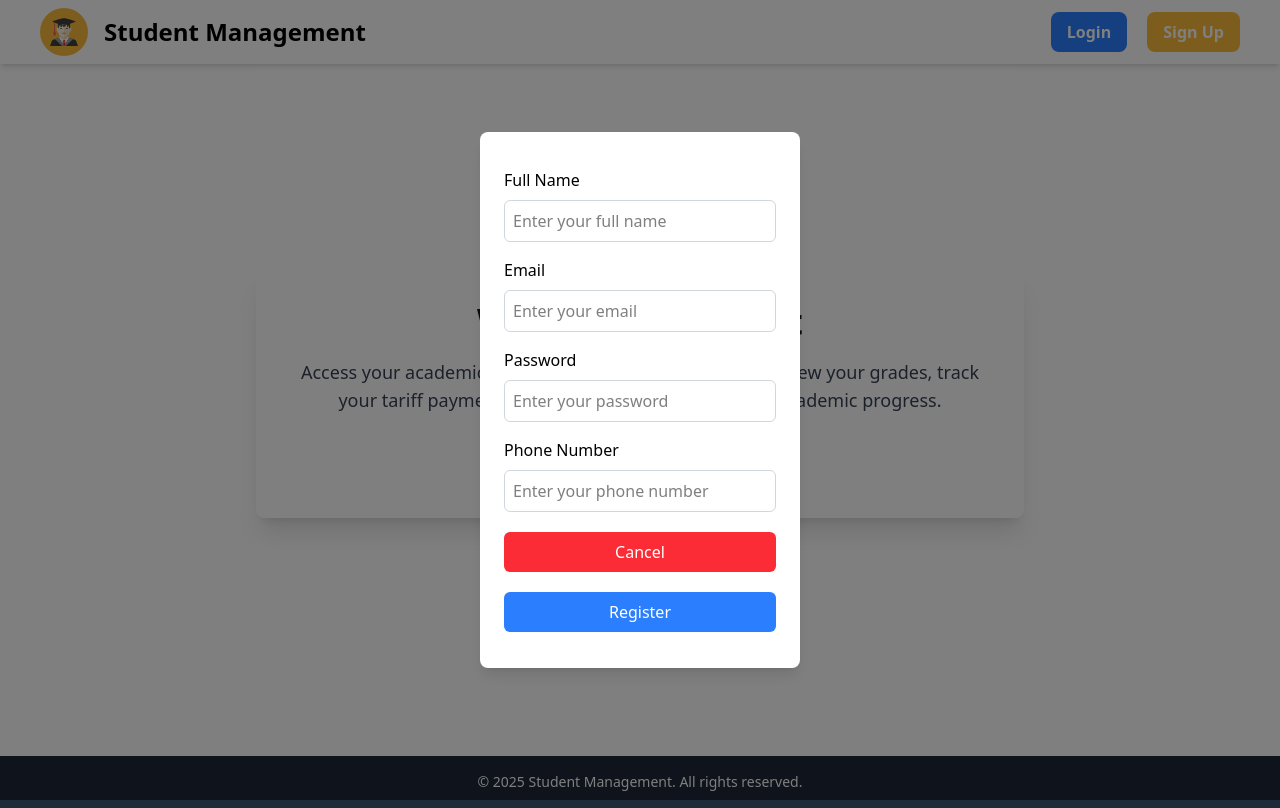
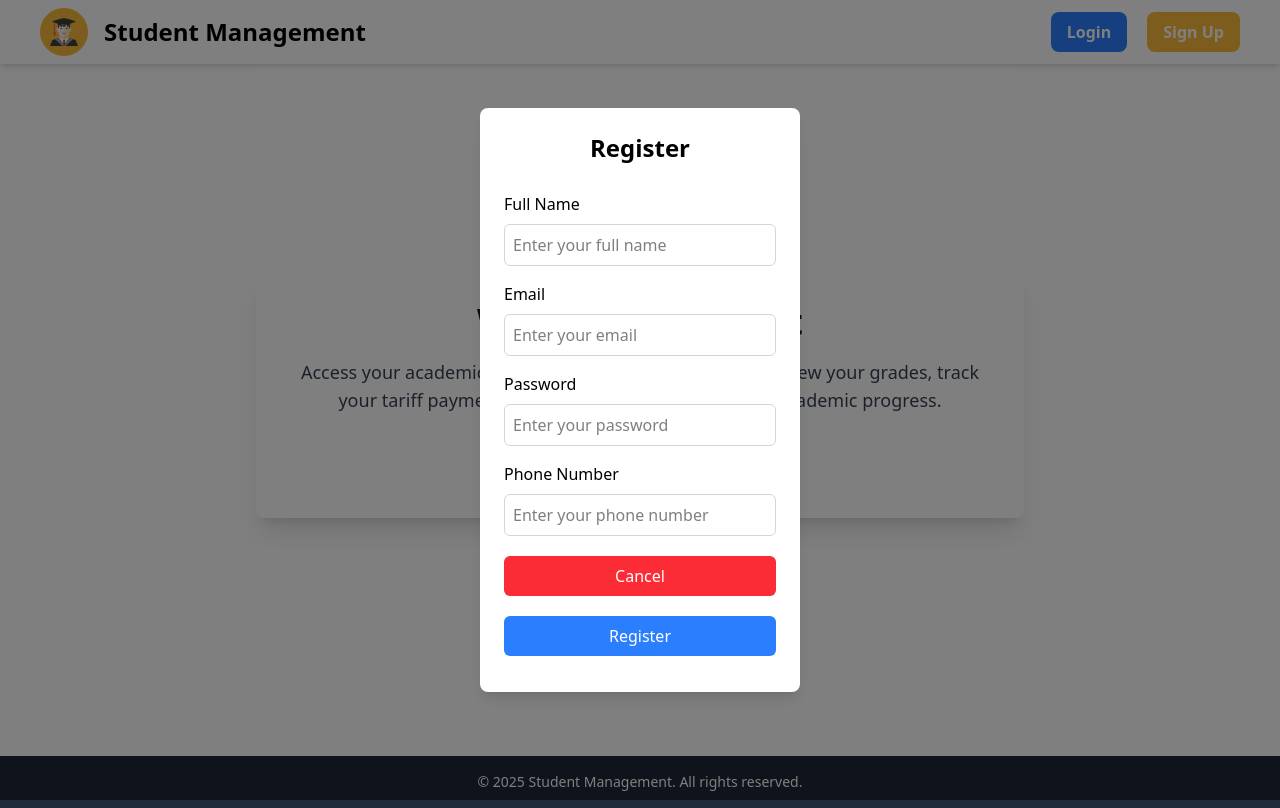
Before and after one commit to lucianocolin/student-management-ui, a React (Vite) app: page / in a window 1280 px wide. Both pictures are taken after a click on the button "Sign Up". Built offline with nearby package versions, Linux system fonts and the light colour scheme; no server answers.

Commit message:
Add title to register user modal

```diff
--- a/src/components/auth/RegisterUserModal.tsx
+++ b/src/components/auth/RegisterUserModal.tsx
@@ -22,6 +22,7 @@
       data-testid="register-user-modal"
     >
       <div className="bg-white p-6 rounded-lg shadow-lg z-60 w-[25%]">
+        <h2 className="text-2xl font-bold mb-4 text-center">Register</h2>
         <RegisterUserForm
           onClose={onClose}
           handleRegisterUser={handleRegisterUser}
```
